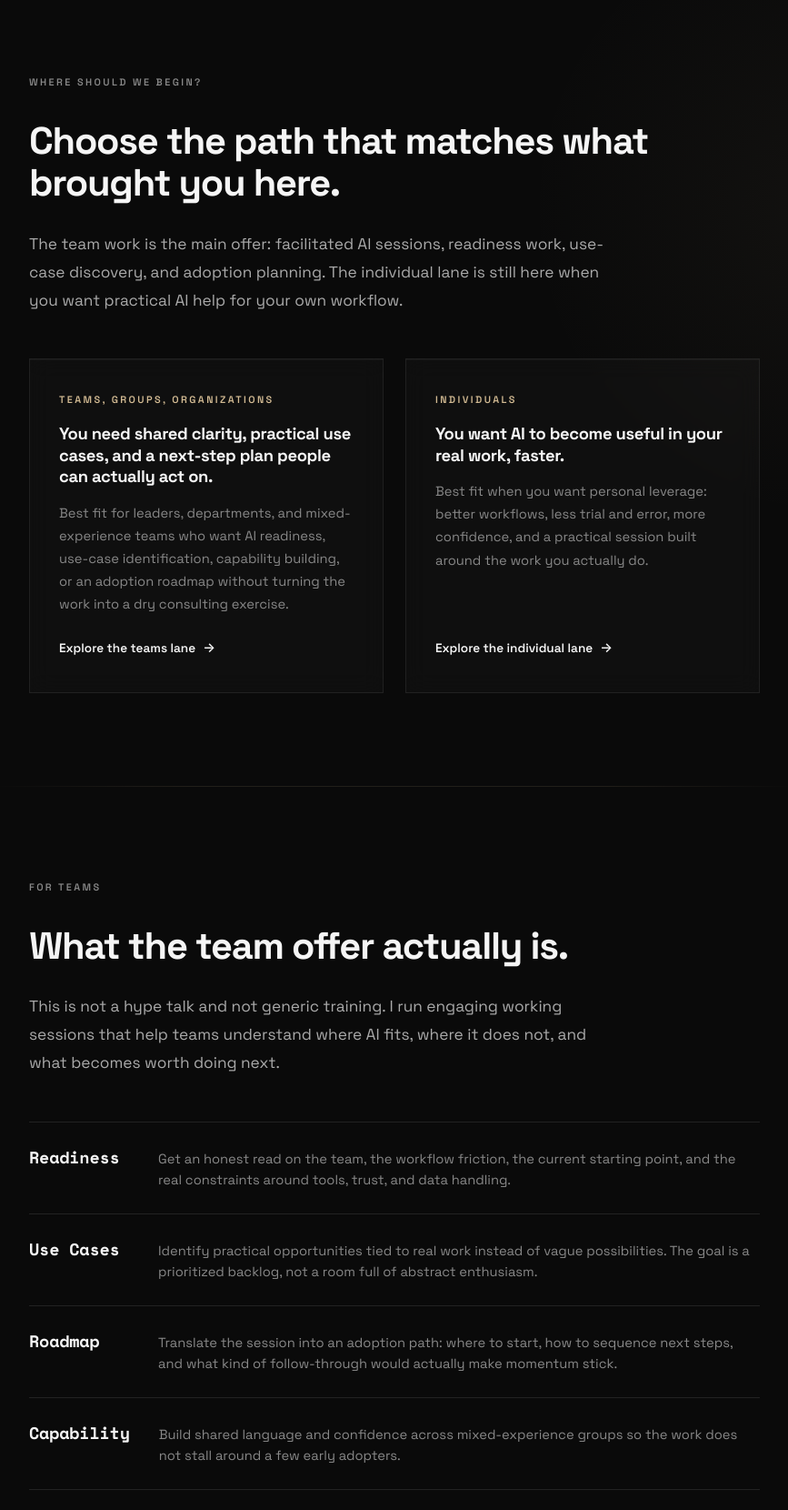
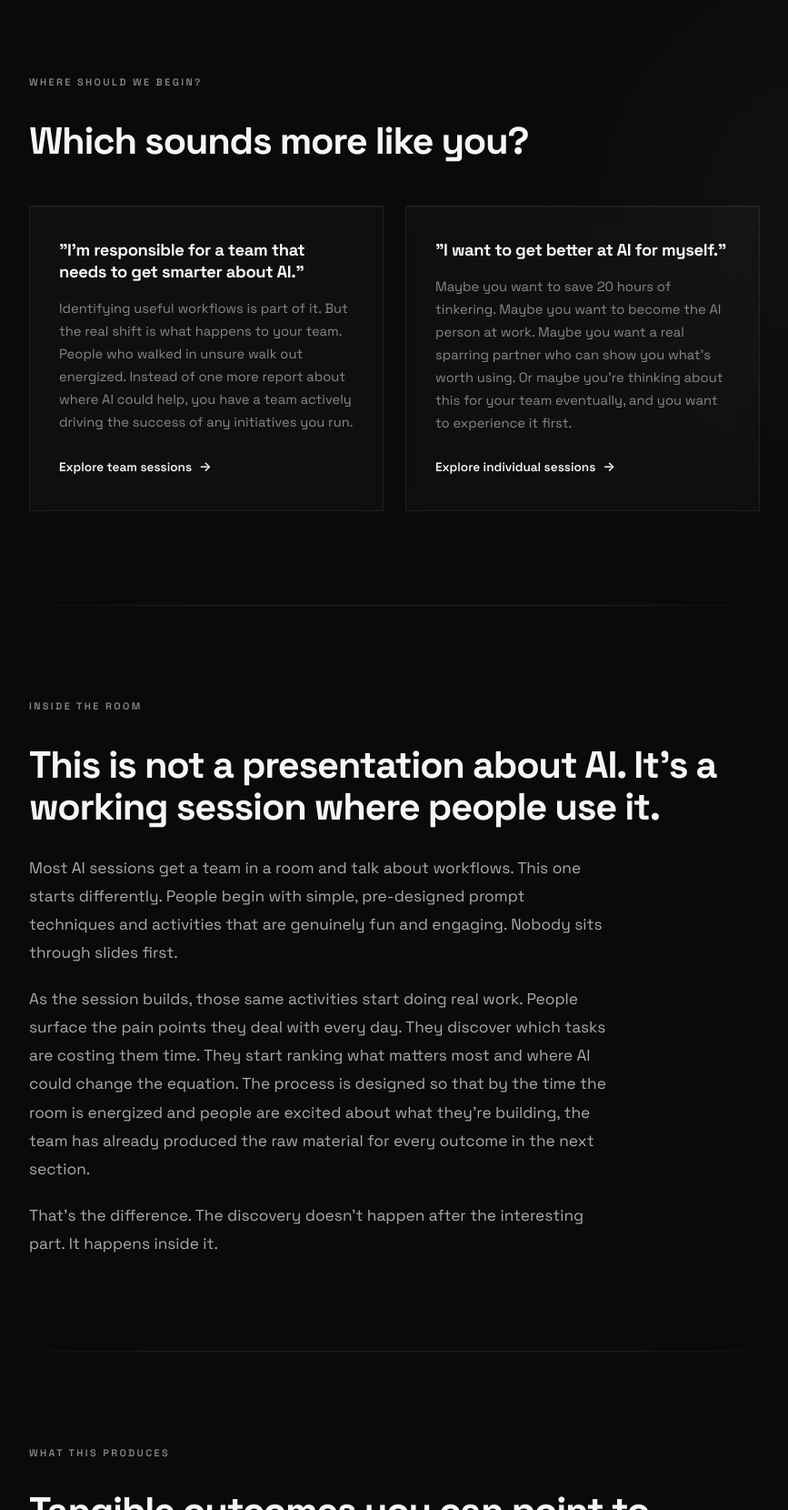
Before and after one commit to disruptionjoe/disruptionjoe.com, a website: page index.html in a window 1280 px wide. Shown: the part 1140-2800 px from the top of the page at 91% size, without its empty margins (206-1073 px from the left). Drawn offline with nearby package versions, Linux system fonts and the light colour scheme.

Commit message:
Update index.html

```diff
--- a/index.html
+++ b/index.html
@@ -1362,7 +1362,7 @@
     </div>
     <div class="hero-text">
       <h1>AI adoption starts with people, not prompts.</h1>
-      <p class="hero-sub">I lead enjoyable, insight-rich team AI sessions that help people see the possibilities for themselves and become stronger drivers of adoption.</p>
+      <p class="hero-sub">I lead enjoyable, insight-rich team AI sessions where people use it, it clicks, and suddenly you're not pushing adoption anymore. You're steering it.</p>
       <ul style="list-style: none; padding: 0; margin: 0 0 2rem 0; color: var(--gray-dim); font-size: 1.05rem; line-height: 2;">
         <li>&#10003; Useful AI learning for people with different starting points</li>
         <li>&#10003; Real opportunities identified in the context of their work</li>
@@ -1385,54 +1385,59 @@
     <!-- SECTION 2: LANE ROUTING -->
     <section id="start-here" class="reveal">
       <div class="section-label">Where Should We Begin?</div>
-      <h2>Choose the path that matches what brought you here.</h2>
-      <p class="section-lead">The team work is the main offer: facilitated AI sessions, readiness work, use-case discovery, and adoption planning. The individual lane is still here when you want practical AI help for your own workflow.</p>
+      <h2>Which sounds more like you?</h2>
 
       <div class="lane-grid">
         <div class="filter-card lane-card">
-          <div class="section-label">Teams, Groups, Organizations</div>
-          <h3>You need shared clarity, practical use cases, and a next-step plan people can actually act on.</h3>
-          <p>Best fit for leaders, departments, and mixed-experience teams who want AI readiness, use-case identification, capability building, or an adoption roadmap without turning the work into a dry consulting exercise.</p>
-          <a href="/teams/" class="btn-secondary">Explore the teams lane <span class="arrow">&rarr;</span></a>
+          <h3>"I'm responsible for a team that needs to get smarter about AI."</h3>
+          <p>Identifying useful workflows is part of it. But the real shift is what happens to your team. People who walked in unsure walk out energized. Instead of one more report about where AI could help, you have a team actively driving the success of any initiatives you run.</p>
+          <a href="/teams/" class="btn-secondary">Explore team sessions <span class="arrow">&rarr;</span></a>
         </div>
 
         <div class="filter-card lane-card">
-          <div class="section-label">Individuals</div>
-          <h3>You want AI to become useful in your real work, faster.</h3>
-          <p>Best fit when you want personal leverage: better workflows, less trial and error, more confidence, and a practical session built around the work you actually do.</p>
-          <a href="/people/" class="btn-secondary">Explore the individual lane <span class="arrow">&rarr;</span></a>
+          <h3>"I want to get better at AI for myself."</h3>
+          <p>Maybe you want to save 20 hours of tinkering. Maybe you want to become the AI person at work. Maybe you want a real sparring partner who can show you what's worth using. Or maybe you're thinking about this for your team eventually, and you want to experience it first.</p>
+          <a href="/people/" class="btn-secondary">Explore individual sessions <span class="arrow">&rarr;</span></a>
         </div>
       </div>
     </section>
 
     <div class="section-divider"></div>
 
-    <!-- SECTION 3: TEAM OFFER -->
+    <!-- SECTION 3A: INSIDE THE ROOM -->
     <section class="reveal">
-      <div class="section-label">For Teams</div>
-      <h2>What the team offer actually is.</h2>
-      <p class="section-lead">This is not a hype talk and not generic training. I run engaging working sessions that help teams understand where AI fits, where it does not, and what becomes worth doing next.</p>
+      <div class="section-label">Inside the Room</div>
+      <h2>This is not a presentation about AI. It's a working session where people use it.</h2>
+      <p class="section-lead">Most AI sessions get a team in a room and talk about workflows. This one starts differently. People begin with simple, pre-designed prompt techniques and activities that are genuinely fun and engaging. Nobody sits through slides first.</p>
+      <p class="section-lead">As the session builds, those same activities start doing real work. People surface the pain points they deal with every day. They discover which tasks are costing them time. They start ranking what matters most and where AI could change the equation. The process is designed so that by the time the room is energized and people are excited about what they're building, the team has already produced the raw material for every outcome in the next section.</p>
+      <p class="section-lead">That's the difference. The discovery doesn't happen after the interesting part. It happens inside it.</p>
+    </section>
+
+    <div class="section-divider"></div>
+
+    <!-- SECTION 3B: WHAT THIS PRODUCES -->
+    <section class="reveal">
+      <div class="section-label">What This Produces</div>
+      <h2>Tangible outcomes you can point to.</h2>
 
       <div class="proof-items">
         <div class="proof-item">
-          <div class="proof-stat">Readiness</div>
-          <div class="proof-desc">Get an honest read on the team, the workflow friction, the current starting point, and the real constraints around tools, trust, and data handling.</div>
+          <div class="proof-stat">AI Readiness Assessment</div>
+          <div class="proof-desc">An honest read on where the team is: who's ready, what's blocking progress, and what constraints around tools, trust, or data need to be addressed first.</div>
         </div>
         <div class="proof-item">
-          <div class="proof-stat">Use Cases</div>
-          <div class="proof-desc">Identify practical opportunities tied to real work instead of vague possibilities. The goal is a prioritized backlog, not a room full of abstract enthusiasm.</div>
+          <div class="proof-stat">Use-Case Identification</div>
+          <div class="proof-desc">Workflows and opportunities surfaced from real work during the session, not hypotheticals. Ranked by value, effort, and fit so the team knows where to start.</div>
         </div>
         <div class="proof-item">
-          <div class="proof-stat">Roadmap</div>
-          <div class="proof-desc">Translate the session into an adoption path: where to start, how to sequence next steps, and what kind of follow-through would actually make momentum stick.</div>
+          <div class="proof-stat">Adoption Roadmap</div>
+          <div class="proof-desc">A clear sequence for what to try first, what comes later, and what kind of follow-through keeps momentum going after the session ends.</div>
         </div>
         <div class="proof-item">
-          <div class="proof-stat">Capability</div>
-          <div class="proof-desc">Build shared language and confidence across mixed-experience groups so the work does not stall around a few early adopters.</div>
+          <div class="proof-stat">Capability Building</div>
+          <div class="proof-desc">A team that now has common language, shared confidence, and enough firsthand experience that adoption doesn't depend on one or two champions.</div>
         </div>
       </div>
-
-      <p style="margin-top: 2rem;">If you need buyer-legible terms, this work often lives under AI readiness assessment, use-case identification, AI literacy and capability building, or organizational change management. The experience is human. The outcomes are concrete.</p>
     </section>
 
     <div class="section-divider"></div>
@@ -1440,26 +1445,15 @@
 
     <!-- SECTION 4: WHY JOE -->
     <section id="about" class="reveal">
-      <div class="section-label">Why Disruption Joe</div>
-      <h2>The moat is the room, not just the tools.</h2>
+      <div class="section-label">Why Joe</div>
+      <h2>Your team will talk about this session for weeks.</h2>
 
       <div class="why-me-text">
-        <p>A lot of AI work falls apart because the session is either technically interesting and socially dead, or high-energy and too vague to drive action afterward.</p>
-        <p>My edge is facilitation. I know how to lead a room, make mixed-experience groups feel useful inside the same conversation, and turn ambiguity into decisions people can work from.</p>
-        <p>AI fluency matters, but it matters most when it is layered onto design thinking, operator judgment, and real-world experience helping teams move through messy situations.</p>
-      </div>
-
-      <ul class="why-me-list">
-        <li>designs sessions people actually participate in</li>
-        <li>works well with teams who start from very different AI comfort levels</li>
-        <li>translates fast-moving tools into concrete choices, use cases, and next steps</li>
-        <li>brings years of operator and advisory experience inside organizations and founder-led environments</li>
-      </ul>
-
-      <div class="why-me-closing">
-        <p>Useful room energy matters.</p>
-        <p>So do tangible artifacts.</p>
-        <p>The work is strongest when both are present.</p>
+        <p>The hardest part of AI adoption is not finding the right tool. It's getting a room full of people with different experience levels to engage honestly, try things, and leave with shared momentum. That's what I do.</p>
+        <p>I've spent years using AI in production environments, building products, and advising teams through ambiguous situations. But what makes the session work is something harder to find on a resume: I know how to run a room.</p>
+        <p>I spent ten years DJing on the side. I worked in retail sales and bartending through my twenties. Those jobs trained me how to read a crowd, keep different kinds of people engaged in the same experience, hold energy without losing direction, and turn a live room into something that moves.</p>
+        <p>That's the combination. Real AI fluency. Operator judgment. And the kind of facilitation instinct that makes people feel included, keeps things fun, and still produces something useful by the time the session ends.</p>
+        <p>When you bring me in, your people enjoy the experience and leave more capable and more motivated than any standard workshop gets them. Don't be surprised when other leaders start asking you how you got everybody so activated.</p>
       </div>
 
       <div style="margin-top: 3rem; text-align: center;">
```
